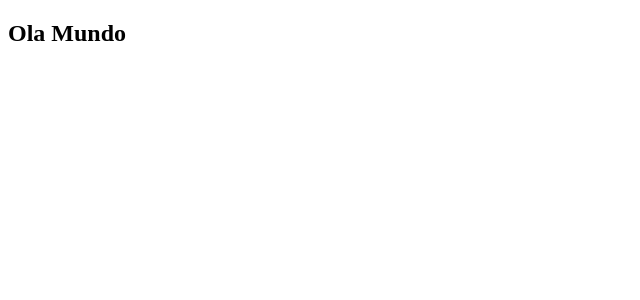
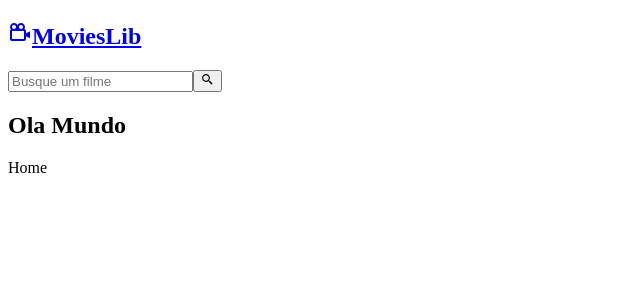
Before and after one commit to SrMaestro/react-api-consumer, a React (Vite) app in the folder movies/: page / in a window 1280 px wide. Shown: the top 300 px of the page, without its empty margins (0-640 px from the left). Built offline with nearby package versions, Linux system fonts and the light colour scheme.

Commit message:
before styling

```diff
--- a/movies/src/App.jsx
+++ b/movies/src/App.jsx
@@ -1,10 +1,16 @@
+
+import {Outlet } from 'react-router-dom'
+
+import Navbar from './components/Navbar'
 
 import './App.css'
 
 function App() {
   return(
     <div className='App'>
+      <Navbar/>
       <h2>Ola Mundo</h2>
+      <Outlet/>
     </div>
   )
 }
--- /dev/null
+++ b/movies/src/components/Navbar.jsx
@@ -0,0 +1,20 @@
+import { Link } from "react-router-dom";
+import { BiCameraMovie, BiSearchAlt2 } from "react-icons/bi";
+
+const Navbar = () => {
+  return (
+    <nav id="navbar">
+      <h2>
+        <Link to="/"><BiCameraMovie/>MoviesLib</Link>
+      </h2>
+        <form action="">
+            <input type="text" placeholder="Busque um filme" />
+            <button type="submit">
+                <BiSearchAlt2/>
+            </button>
+        </form>
+    </nav>
+  );
+};
+
+export default Navbar;
```
